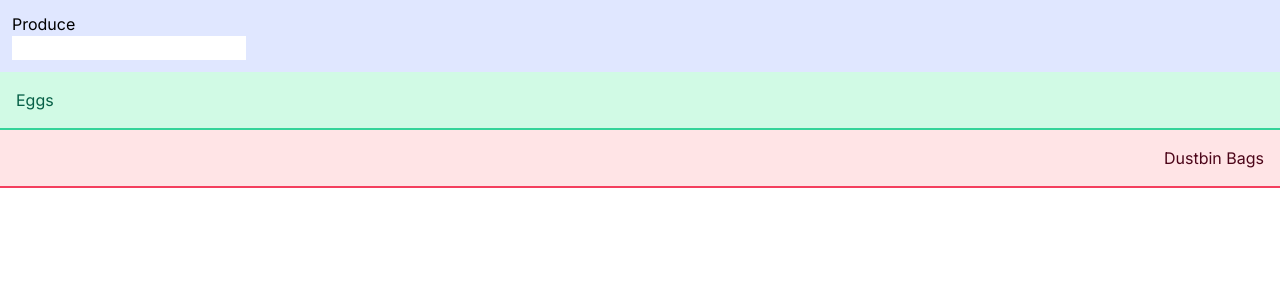
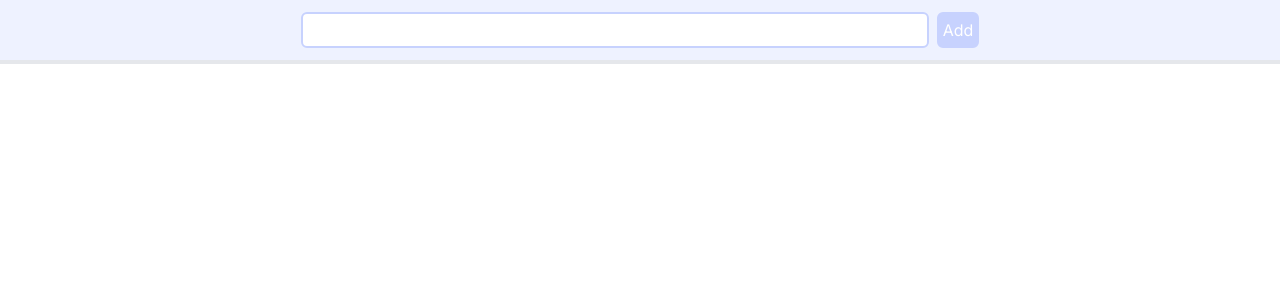
Before and after one commit to Rfrixy/lloyo, a Next.js app: page / in a window 1280 px wide. Shown: the top 300 px of the page. Built offline with nearby package versions, Linux system fonts and the light colour scheme.

Commit message:
add delete and add functionality

```diff
--- a/app/page.tsx
+++ b/app/page.tsx
@@ -1,22 +1,41 @@
 "use client";
 import cs from "classnames";
-import { useState } from "react";
+import { useState, useEffect } from "react";
+import Image from "next/image";
 
 export default function Home() {
-  const [items, setItems] = useState([
-    { name: "Eggs", done: true },
-    { name: "Dustbin Bags", done: false },
-  ]);
+  let defaultItems = [];
+  if (typeof window !== "undefined") {
+    defaultItems = JSON.parse(localStorage.getItem("items") || "[]");
+  }
+
+  const [items, setItems] = useState(defaultItems);
+  const saveItems = () => {
+    console.log("saving");
+    localStorage.setItem("items", JSON.stringify(items));
+  };
+
+  // useEffect(() => {
+  //   const items = localStorage.getItem("items");
+  //   if (items) {
+  //     setItems(JSON.parse(items));
+  //   }
+  // }, []);
+
+  useEffect(() => {
+    saveItems();
+  }, [items]);
 
   return (
     <main className="min-h-screen min-w-screen animated">
       <div>
-        <div className="p-3 bg-indigo-100">
-          Produce
+        <div className="p-3 bg-indigo-50 w-full border-b-4">
           <form
+            className="text-center"
             onSubmit={(e) => {
               e.preventDefault();
               console.log(e);
+
               setItems([
                 ...items,
                 {
@@ -25,6 +44,10 @@ export default function Home() {
                   done: false,
                 },
               ]);
+
+              // clear input
+              // @ts-ignore
+              (e.target as HTMLFormElement).elements[0].value = "";
             }}
           >
             <input
@@ -32,7 +55,14 @@ export default function Home() {
                 e.preventDefault();
                 console.log(e);
               }}
+              className="outline-none w-1/2  p-1 center rounded-md border-2 border-indigo-200"
             ></input>
+            <button
+              className="bg-indigo-200 p-1 rounded-md border-2 border-indigo-200 color-indigo-800 text-white ml-2"
+              type="submit"
+            >
+              Add
+            </button>
           </form>
         </div>
 
@@ -41,7 +71,7 @@ export default function Home() {
           <div
             key={item.name}
             className={cs(
-              "p-4 border-b-2 transition-all duration-500 overflow-hidden",
+              "p-4 border-b-2 transition-all duration-500 overflow-hidden flex relative pr-10",
               item.done
                 ? "bg-emerald-100 border-emerald-400 text-emerald-800"
                 : "bg-rose-100 border-rose-500 text-rose-950"
@@ -54,11 +84,27 @@ export default function Home() {
           >
             <div
               className={cs(
-                "transition-[width] duration-300 ease-in-out m-r-7 text-right whitespace-nowrap",
+                "transition-[width] duration-300 ease-in-out text-right whitespace-nowrap",
                 item.done ? "w-0" : "w-full"
               )}
             >
               {item.name}
+            </div>
+            <div className="absolute right-3">
+              <Image
+                src="/cross.png"
+                width="20"
+                height="20"
+                alt="trash"
+                className="z-10"
+                onClick={(e) => {
+                  e.stopPropagation();
+                  console.log("delete");
+                  const newItems = [...items];
+                  newItems.splice(i, 1);
+                  setItems(newItems);
+                }}
+              />
             </div>
           </div>
         ))}
```
Also changed, not shown: public/cross.png (added).
